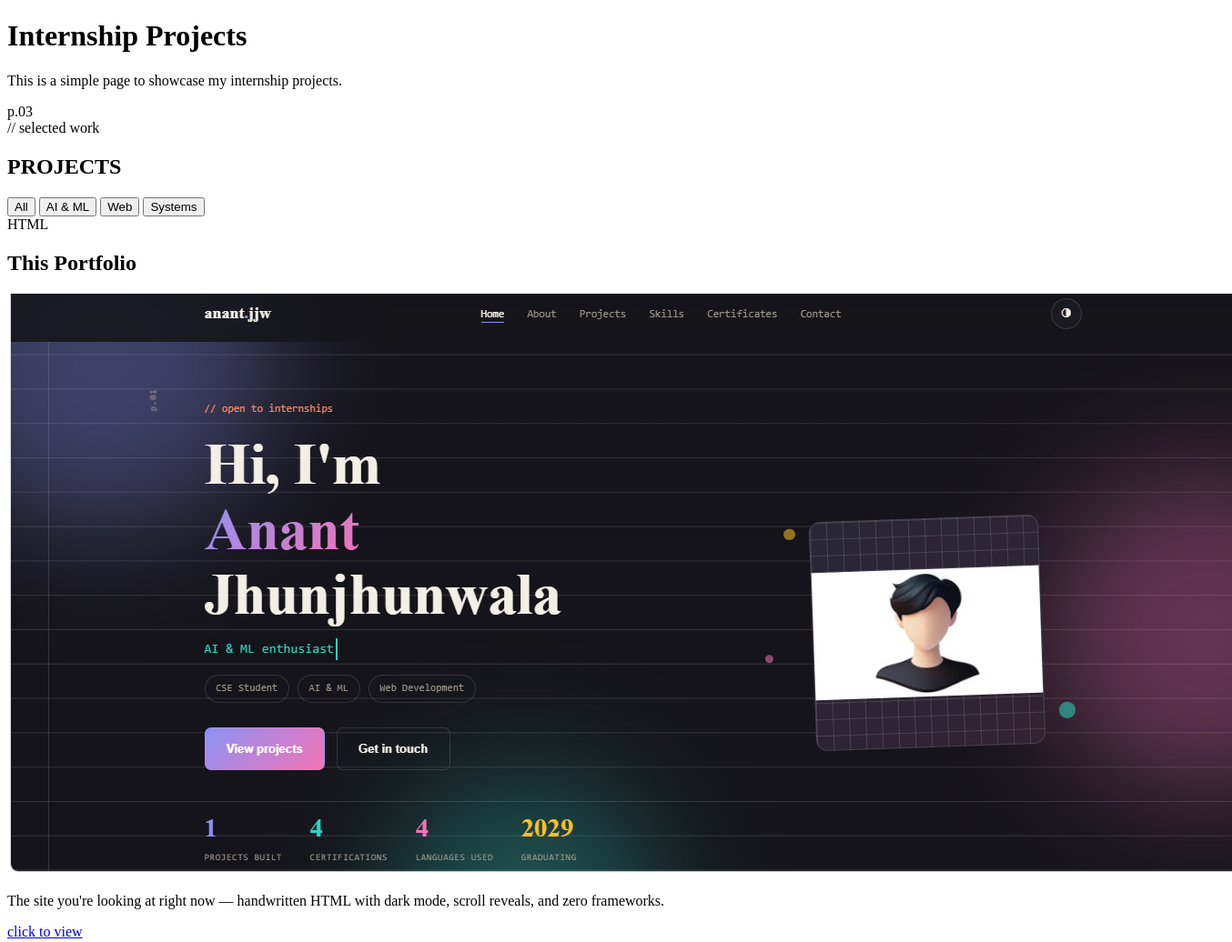
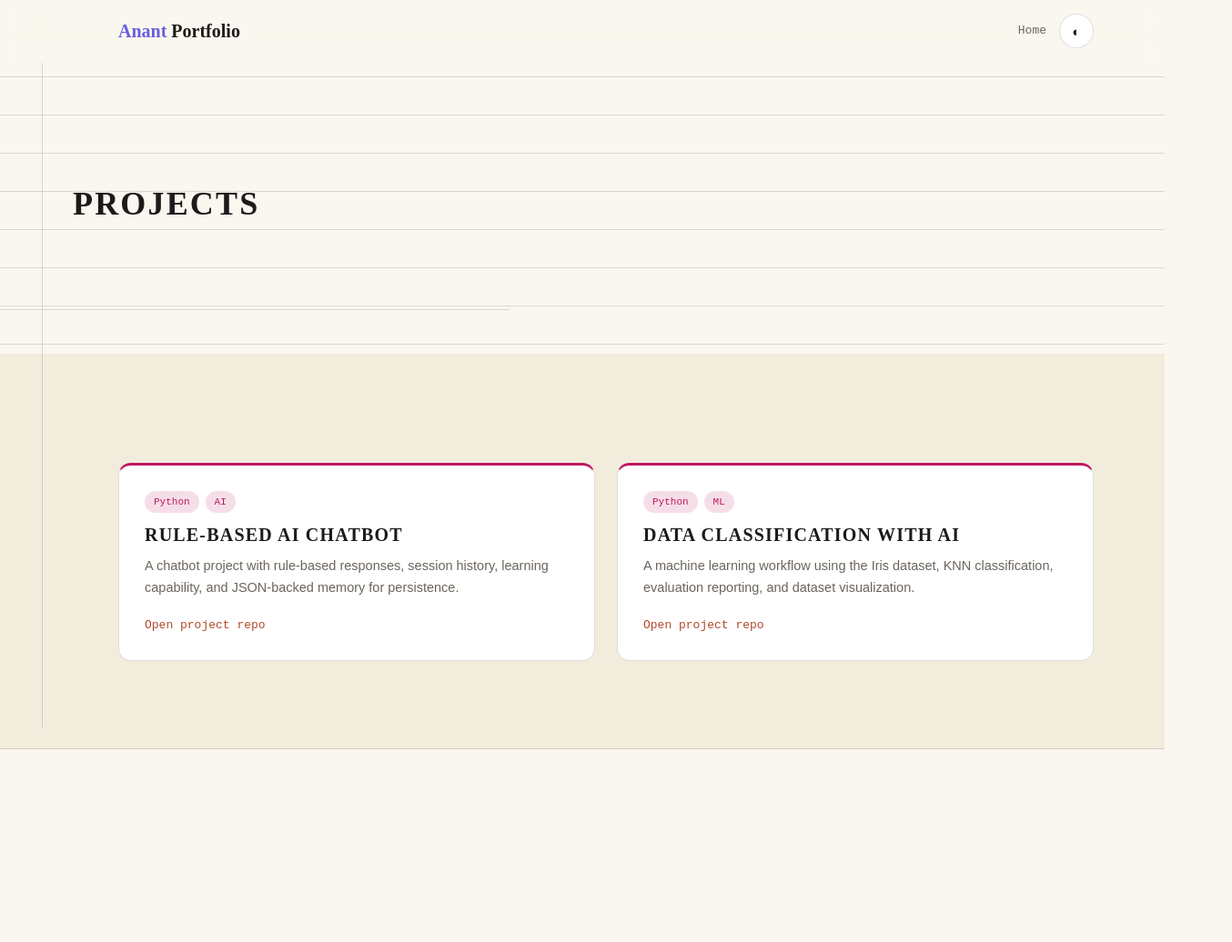
Before and after one commit to anant0987/portfolio, a plain HTML site: page internship.html in a window 1280 px wide. Shown: the whole page at 91% size, 1354 px wide, since content can reach past the window. After the commit the page ends 824 px from the top, so only its background shows below. Drawn offline with Linux system fonts and the light colour scheme.

Commit message:
fix nav bar and internship

```diff
--- a/internship.html
+++ b/internship.html
@@ -1,38 +1,58 @@
 <!DOCTYPE html>
 <html lang="en">
 <head>
-    <meta charset="UTF-8">
-    <meta name="viewport" content="width=device-width, initial-scale=1.0">
-    <title>Internship Projects</title>
+  <meta charset="UTF-8">
+  <meta name="viewport" content="width=device-width, initial-scale=1.0">
+  <title>Internship Projects</title>
+  <link rel="stylesheet" href="style.css">
+  <link rel="icon" href="image/favicon.png" type="image/png">
 </head>
 <body>
-    <h1>Internship Projects</h1>
-    <p>This is a simple page to showcase my internship projects.</p>
+  <div id="scrollBar"></div>
+  <div class="margin-rule" aria-hidden="true"></div>
 
-    <section id="projects">
-  <div class="wrap">
-    <span class="page-num mono">p.03</span>
-    <div class="section-head reveal">
-      <span class="eyebrow mono">// selected work</span>
-      <h2>PROJECTS</h2>
+  <header id="siteHeader">
+    <div class="wrap">
+      <a href="index.html" class="logo"><span>Anant</span> Portfolio</a>
+      <div class="nav-right">
+        <button id="menuToggle" class="menu-toggle icon-btn" aria-label="Toggle navigation">☰</button>
+        <nav class="nav-links" id="navLinks">
+          <a href="index.html">Home</a>
+        </nav>
+        <button id="themeToggle" class="icon-btn" aria-label="Toggle theme">◐</button>
+      </div>
     </div>
+  </header>
+  <main>
+    <section class="section-head">
+      <div class="wrap">
+        <h2>Projects</h2>
+      </div>
+    </section>
+    <section id="projects" class="section">
+      <div class="wrap">
+        <div class="project-grid" id="projectGrid">
+          <article class="card reveal tilt" data-category="ai">
+            <div class="card-tags"><span class="card-tag">Python</span><span class="card-tag">AI</span></div>
+            <h4>Rule-Based AI Chatbot</h4>
+            <p>A chatbot project with rule-based responses, session history, learning capability, and JSON-backed memory for persistence.</p>
+            <a href="https://github.com/anant0987/Anant-Task1-decodelab" target="_blank" rel="noreferrer" class="card-link">Open project repo</a>
+          </article>
 
-    <div class="filter-row reveal">
-      <button class="filter-btn active" data-filter="all">All</button>
-      <button class="filter-btn" data-filter="ai">AI &amp; ML</button>
-      <button class="filter-btn" data-filter="web">Web</button>
-      <button class="filter-btn" data-filter="systems">Systems</button>
-    </div>
+          <article class="card reveal tilt" data-category="ai">
+            <div class="card-tags"><span class="card-tag">Python</span><span class="card-tag">ML</span></div>
+            <h4>Data Classification with AI</h4>
+            <p>A machine learning workflow using the Iris dataset, KNN classification, evaluation reporting, and dataset visualization.</p>
+            <a href="https://github.com/anant0987/Anant-task2-decodelab" target="_blank" rel="noreferrer" class="card-link">Open project repo</a>
+          </article>
+        </div>
+      </div>
+    </section>
+  </main>
 
-    <div class="project-grid" id="projectGrid">
+  <button id="backToTop" class="icon-btn" aria-label="Back to top">↑</button>
+  <div id="toast" aria-live="polite"></div>
 
-      <div class="card reveal tilt" data-category="web">
-        <div class="card-tags"><span class="card-tag">HTML</span></div>
-        <h2>This Portfolio</h2>
-        <img src="image/preview.png" alt="Portfolio screenshot" class="card-img">
-        <p>The site you're looking at right now — handwritten HTML with dark mode, scroll reveals, and zero frameworks.</p>
-        <a href="https://anant0987.github.io/portfolio/ " target="_blank" class="card-link">click to view </a>
-      </div>
-
+  <script src="script.js"></script>
 </body>
 </html>
--- a/style.css
+++ b/style.css
@@ -46,9 +46,10 @@ body{
   overflow-x:hidden;
 }
 
+main{ padding-top:86px; }
+
 ::selection{ background:var(--accent); color:#fff; }
 
-.h-headline, h1, h2, h3, h4{ }
 h1,h2,h3,h4{ font-family:'Bebas Neue','Black Han Sans','Fraunces', serif; font-weight:700; letter-spacing:0.06em; text-transform:uppercase; line-height:1.05; }
 .mono{ font-family:'IBM Plex Mono', monospace; }
 a{ color:inherit; }
@@ -91,15 +92,17 @@ section:nth-of-type(even){ background:var(--bg-alt); }
 
 header{ position:fixed; top:0; left:0; right:0; z-index:1000; background:color-mix(in srgb, var(--bg) 88%, transparent); backdrop-filter:blur(10px); border-bottom:1px solid transparent; transition:border-color .3s, background .3s; }
 header.scrolled{ border-color:var(--line); }
-nav{ display:flex; align-items:center; justify-content:space-between; height:68px; }
+header .wrap{ display:flex; align-items:center; height:68px; }
+header .wrap > nav{ display:flex; align-items:center; justify-content:space-between; width:100%; }
 .logo{ font-family:'Fraunces', serif; font-weight:600; font-size:20px; text-decoration:none; color:var(--ink); white-space:nowrap; }
 .logo span{ color:var(--accent); }
-.nav-links{ display:flex; gap:28px; list-style:none; }
-.nav-links a{ font-family:'IBM Plex Mono', monospace; font-size:13px; text-decoration:none; color:var(--ink-soft); position:relative; padding:4px 0; transition:color .2s; }
+.nav-links{ display:flex; gap:28px; list-style:none; align-items:center; }
+.nav-links li{ list-style:none; }
+.nav-links a{ font-family:'IBM Plex Mono', monospace; font-size:13px; text-decoration:none; color:var(--ink-soft); position:relative; padding:4px 0; transition:color .2s; white-space:nowrap; }
 .nav-links a::after{ content:''; position:absolute; left:0; bottom:0; width:0; height:1px; background:var(--accent); transition:width .25s; }
 .nav-links a:hover, .nav-links a.active{ color:var(--ink); }
 .nav-links a:hover::after, .nav-links a.active::after{ width:100%; }
-.nav-right{ display:flex; align-items:center; gap:14px; }
+.nav-right{ display:flex; align-items:center; gap:14px; margin-left:auto; }
 .icon-btn{ width:38px; height:38px; border-radius:50%; border:1px solid var(--line); background:var(--card); color:var(--ink); display:flex; align-items:center; justify-content:center; cursor:pointer; font-size:15px; transition:transform .2s, border-color .2s; }
 .icon-btn:hover{ border-color:var(--accent); transform:translateY(-2px); }
 .menu-toggle{ display:none; z-index:1001; }
@@ -118,7 +121,7 @@ nav{ display:flex; align-items:center; justify-content:space-between; height:68p
 .btn-ghost:hover{ border-color:var(--accent); transform:translateY(-2px); }
 
 .eyebrow{ font-family:'IBM Plex Mono', monospace; font-size:13px; color:var(--mark); margin-bottom:14px; display:block; }
-section{ padding:108px 0; border-bottom:1px solid var(--line); position:relative; overflow:hidden; }
+section{ padding:120px 0 96px; border-bottom:1px solid var(--line); position:relative; overflow:hidden; }
 .section-head{ max-width:560px; margin-bottom:48px; }
 .section-head h2{ font-size:36px; }
 
@@ -131,7 +134,7 @@ section{ padding:108px 0; border-bottom:1px solid var(--line); position:relative
 
 .hero-grid{ display:grid; grid-template-columns:1.25fr 0.75fr; gap:60px; align-items:center; position:relative; z-index:2; }
 .hero h1{ font-size:clamp(44px, 6vw, 72px); margin:18px 0 14px; }
-.hero h1 em{ font-style:normal; background:linear-gradient(135deg, var(--accent), var(--accent-3)); -webkit-background-clip:text; -webkit-text-fill-color:transparent; }
+.hero h1 em{ font-style:normal; background:linear-gradient(135deg, var(--accent), var(--accent-3)); background-clip:text; -webkit-background-clip:text; -webkit-text-fill-color:transparent; }
 .typewriter{ font-family:'IBM Plex Mono', monospace; font-size:16px; color:var(--accent-2); margin-bottom:18px; min-height:22px; display:block; }
 .typewriter .cursor{ display:inline-block; width:2px; background:var(--accent-2); margin-left:2px; animation:blink 1s step-end infinite; }
 @keyframes blink{ 50%{ opacity:0; } }
@@ -158,7 +161,7 @@ section{ padding:108px 0; border-bottom:1px solid var(--line); position:relative
   transform:rotate(-2deg); transition:transform .3s ease;
 }
 .avatar:hover{ transform:rotate(0deg) translateY(-4px); }
-.avatar span{ font-family:'Fraunces', serif; font-size:84px; font-weight:600; background:linear-gradient(135deg, var(--accent), var(--accent-3)); -webkit-background-clip:text; -webkit-text-fill-color:transparent; }
+.avatar span{ font-family:'Fraunces', serif; font-size:84px; font-weight:600; background:linear-gradient(135deg, var(--accent), var(--accent-3)); background-clip:text; -webkit-background-clip:text; -webkit-text-fill-color:transparent; }
 .dot-deco{ position:absolute; border-radius:50%; opacity:.55; animation:floatY 5s ease-in-out infinite; }
 .dd1{ width:14px; height:14px; background:var(--accent-4); top:8%; left:4%; }
 .dd2{ width:20px; height:20px; background:var(--accent-2); bottom:10%; right:2%; animation-delay:-2s; }
@@ -206,9 +209,15 @@ section{ padding:108px 0; border-bottom:1px solid var(--line); position:relative
 .card[data-category="web"] .card-tag{ background:var(--accent-2-soft); color:var(--accent-2); }
 .card[data-category="systems"] .card-tag{ background:var(--accent-4-soft); color:var(--accent-4); }
 
-.card h4{ font-size:19px; margin-bottom:10px; }
+.card h4{ font-size:20px; margin-bottom:12px; }
+.card-img{ width:100%; height:220px; margin:18px 0; border-radius:16px; object-fit:cover; border:1px solid var(--line); }
 .card p{ color:var(--ink-soft); font-size:14.5px; flex:1; margin-bottom:18px; }
 .card-link{ font-family:'IBM Plex Mono', monospace; font-size:13px; color:var(--mark); text-decoration:none; display:inline-flex; align-items:center; gap:6px; }
+.card-link:hover{ color:var(--accent); }
+#backToTop{ position:fixed; bottom:26px; right:26px; display:none; z-index:1100; }
+#backToTop.show{ display:flex; }
+#toast{ opacity:0; transform:translateY(8px); transition:opacity .2s ease, transform .2s ease; }
+#toast.show{ display:block; opacity:1; transform:translateY(0); }
 .card-link:hover{ color:var(--accent); }
 
 .skills-intro{ max-width:560px; color:var(--ink-soft); margin-bottom:40px; position:relative; z-index:2; }
```
Also changed, not shown: index.html (+3 -5 lines).
